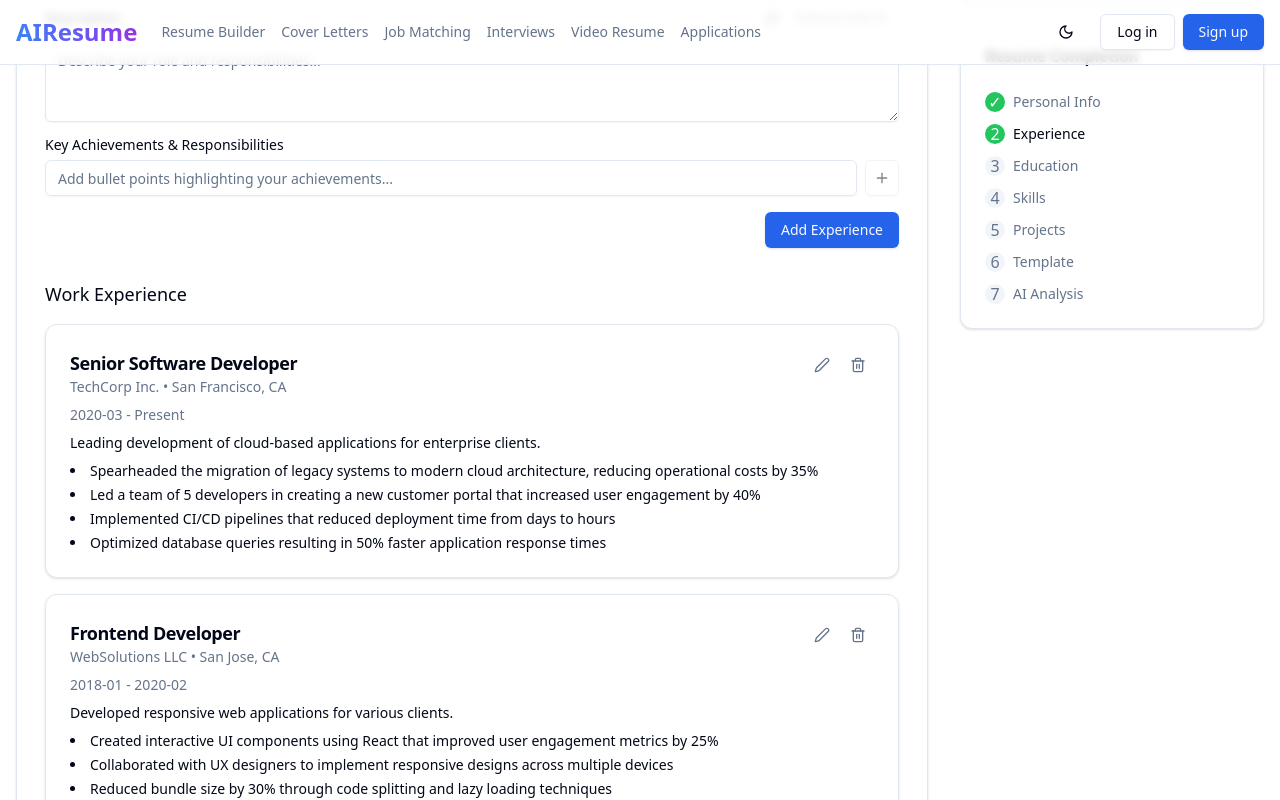
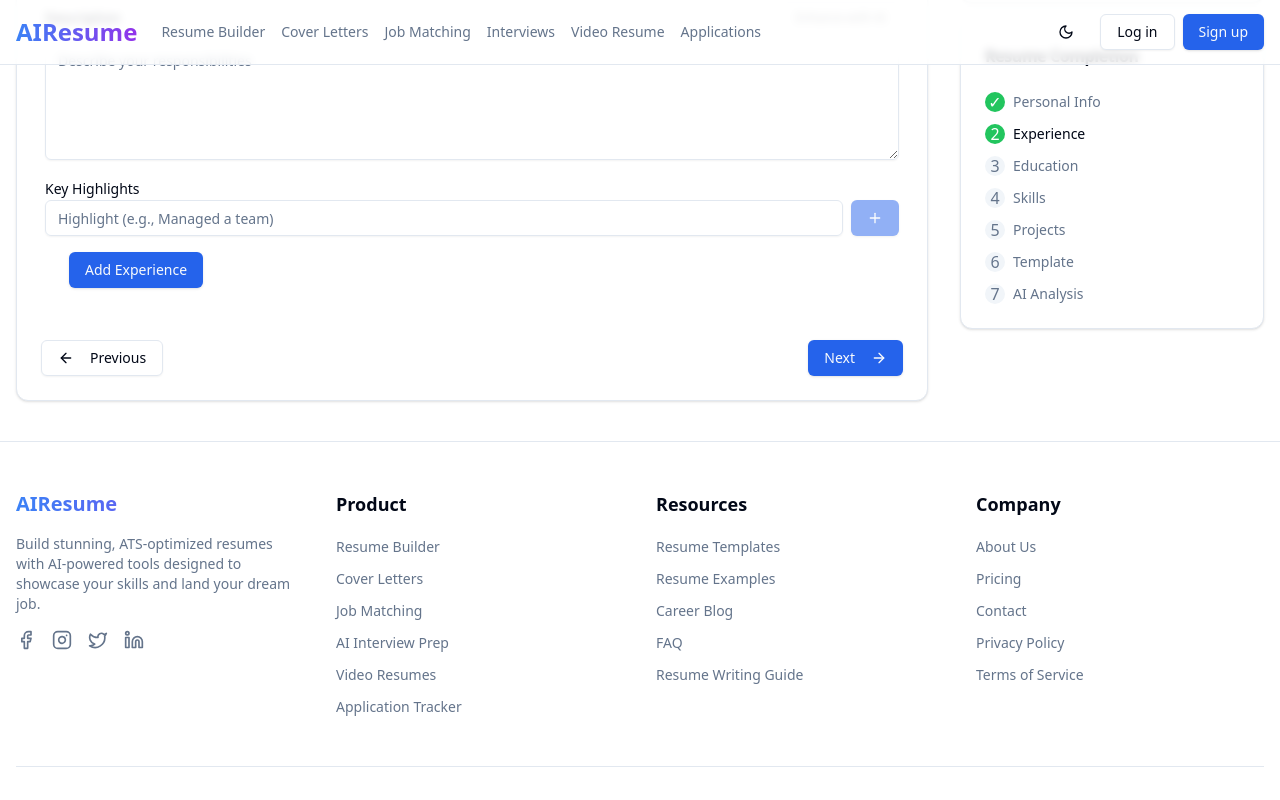
Before and after one commit to JuniorSillo/AI-Resume-Builder, a Next.js app: page /resume-builder in a window 1280 px wide. Both pictures are taken after a click on the button "Next". Shown: the part 585-1385 px from the top of the page. Built offline with nearby package versions, Linux system fonts and the light colour scheme.

Commit message:
Update ExperienceForm.tsx

```diff
--- a/src/components/resume/ExperienceForm.tsx
+++ b/src/components/resume/ExperienceForm.tsx
@@ -320,16 +320,14 @@ export function ExperienceForm() {
                     size="sm"
                     onClick={enhanceWithAI}
                     disabled={enhancingDescription || !form.getValues("position")}
-                    className="h-8"
                   >
-                    <Sparkles className="mr-2 h-4 w-4" />
                     {enhancingDescription ? "Enhancing..." : "Enhance with AI"}
                   </Button>
                 </div>
                 <FormControl>
                   <Textarea
-                    placeholder="Describe your role and responsibilities..."
-                    className="min-h-[80px]"
+                    placeholder="Describe your responsibilities"
+                    rows={5}
                     {...field}
                   />
                 </FormControl>
@@ -338,122 +336,50 @@ export function ExperienceForm() {
             )}
           />
 
+          <div className="space-y-4">
             <div>
-            <div className="flex items-center justify-between mb-2">
-              <FormLabel>Key Achievements & Responsibilities</FormLabel>
-            </div>
-            <div className="flex items-center mb-4">
+              <FormLabel>Key Highlights</FormLabel>
+              <div className="flex gap-2">
                 <Input
-                placeholder="Add bullet points highlighting your achievements..."
                   value={newHighlight}
                   onChange={(e) => setNewHighlight(e.target.value)}
-                onKeyDown={(e) => {
-                  if (e.key === "Enter") {
-                    e.preventDefault();
-                    addHighlight();
-                  }
-                }}
+                  placeholder="Highlight (e.g., Managed a team)"
                 />
                 <Button
-                type="button"
-                variant="outline"
-                size="icon"
+                  variant="default"
                   onClick={addHighlight}
-                disabled={!newHighlight.trim()}
-                className="ml-2"
+                  disabled={!newHighlight}
+                  className="text-sm"
                 >
-                <Plus className="h-4 w-4" />
+                  <Plus className="w-4 h-4" />
                 </Button>
               </div>
-
-            <div className="space-y-2">
-              {form.getValues("highlights")?.map((highlight, index) => (
-                <div
-                  key={index}
-                  className="flex items-center justify-between bg-muted/50 p-2 rounded-md"
-                >
-                  <span className="text-sm">• {highlight}</span>
+            </div>
+            <ul className="list-inside pl-4 space-y-1">
+              {form.getValues("highlights").map((highlight, index) => (
+                <li key={index} className="flex justify-between items-center">
+                  <Badge variant="outline">{highlight}</Badge>
                   <Button
                     type="button"
                     variant="ghost"
                     size="icon"
+                    className="ml-2"
                     onClick={() => removeHighlight(index)}
-                    className="h-6 w-6 text-muted-foreground hover:text-foreground"
                   >
-                    <X className="h-4 w-4" />
+                    <X className="w-4 h-4" />
                   </Button>
-                </div>
+                </li>
               ))}
-            </div>
+            </ul>
           </div>
 
-          <div className="flex justify-end">
+          <CardFooter>
             <Button type="submit">
-              {editingExperience ? "Update Experience" : "Add Experience"}
+              {editingExperience ? "Save Changes" : "Add Experience"}
             </Button>
-          </div>
+          </CardFooter>
         </form>
       </Form>
-
-      <div className="mt-8">
-        <h3 className="text-lg font-medium mb-4">Work Experience</h3>
-        {activeResume?.experiences && activeResume.experiences.length > 0 ? (
-          <div className="space-y-4">
-            {activeResume.experiences.map((experience) => (
-              <Card key={experience.id}>
-                <CardHeader className="pb-2">
-                  <div className="flex justify-between items-start">
-                    <div>
-                      <CardTitle className="text-lg">{experience.position}</CardTitle>
-                      <CardDescription>
-                        {experience.company}{" "}
-                        {experience.location && `• ${experience.location}`}
-                      </CardDescription>
-                    </div>
-                    <div className="flex space-x-1">
-                      <Button
-                        variant="ghost"
-                        size="icon"
-                        onClick={() => editExperience(experience)}
-                        className="h-8 w-8 text-muted-foreground hover:text-foreground"
-                      >
-                        <Edit2 className="h-4 w-4" />
-                      </Button>
-                      <Button
-                        variant="ghost"
-                        size="icon"
-                        onClick={() => deleteExperience(experience.id)}
-                        className="h-8 w-8 text-muted-foreground hover:text-foreground"
-                      >
-                        <Trash2 className="h-4 w-4" />
-                      </Button>
-                    </div>
-                  </div>
-                </CardHeader>
-                <CardContent>
-                  <div className="text-sm text-muted-foreground mb-2">
-                    {experience.startDate} - {experience.current ? "Present" : experience.endDate}
-                  </div>
-                  {experience.description && (
-                    <p className="text-sm mb-2">{experience.description}</p>
-                  )}
-                  {experience.highlights && experience.highlights.length > 0 && (
-                    <ul className="text-sm space-y-1 list-disc list-inside">
-                      {experience.highlights.map((highlight, index) => (
-                        <li key={index}>{highlight}</li>
-                      ))}
-                    </ul>
-                  )}
-                </CardContent>
-              </Card>
-            ))}
-          </div>
-        ) : (
-          <div className="text-center p-4 border border-dashed rounded-lg text-muted-foreground">
-            No experience added yet. Add your work experience to enhance your resume.
-          </div>
-        )}
-      </div>
     </div>
   );
 }
```
Lines whose indentation alone changed are shown as unchanged.
